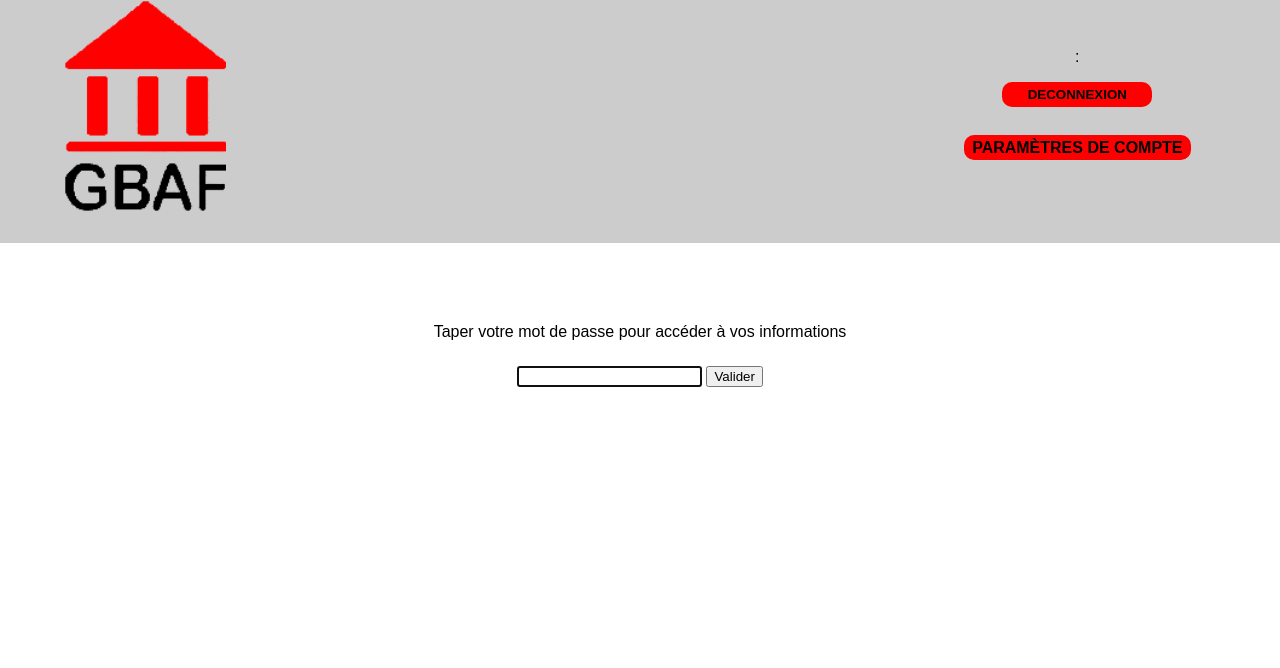
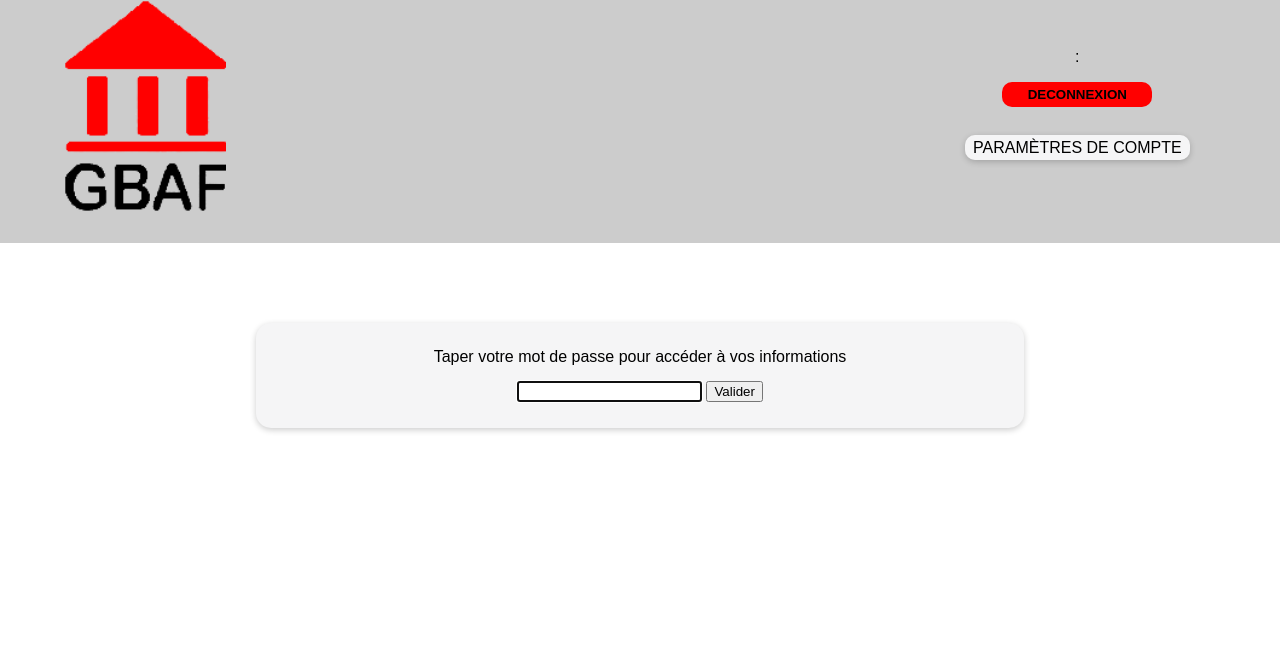
Before and after one commit to theo-m14/OC-ExtranetBancaire, a PHP site: page /oc-extranetbancaire/profilpage.php in a window 1280 px wide. Shown: the top 668 px of the page. Run offline with PHP 8.4, Linux system fonts and the light colour scheme; the visitor is signed in with stand-in values (Sample User, id 1); data that the repository does not hold is empty.

Commit message:
css ajustement bouton header et page de profil, prise en compte de la déconnexion sur la page de profil

```diff
--- a/profilpage.php
+++ b/profilpage.php
@@ -7,7 +7,12 @@ if (isset($_POST['logout']) && $_POST['logout'] == "true") {
 
 include("src/bdd/bddcall.php");
 $bdd = bddcall();
-$currentuser = log_user($bdd, $_SESSION['username']);
+if (isset($_SESSION['username'])) { //Vérification de l'utilisateur connecté
+    $currentuser = log_user($bdd, $_SESSION['username']);
+} else {
+    header('Location: http://localhost/oc-extranetbancaire/'); //renvoi sur index.php -> login
+    exit();
+}
 $modif = false;
 $pseudodispo = true;
 ?>
--- a/public/css/headercss.css
+++ b/public/css/headercss.css
@@ -23,15 +23,16 @@
   margin-bottom: 2rem;
 }
 .user_spec a {
-  background-color: #ff0000;
+  background-color: #f5f5f6;
   color: black;
   text-decoration: none;
   border-radius: 10px;
-  font-weight: bold;
+  font-weight: normal;
   width: 120px;
   height: 16px;
   padding: 1% 2% 1% 2%;
   text-transform: uppercase;
+  box-shadow: 0 2px 6px rgba(0, 0, 0, 0.2);
 }
 .button_logout {
   background-color: #ff0000;
--- a/public/css/style.css
+++ b/public/css/style.css
@@ -289,6 +289,13 @@ h2 {
   text-align: center;
   height: 60%;
   margin-top: 5rem;
+  margin-right: 20%;
+  margin-left: 20%;
+  background-color: #f5f5f6;
+  padding-top: 2%;
+  padding-bottom: 2%;
+  border-radius: 15px;
+  box-shadow: 0 2px 6px rgba(0, 0, 0, 0.2);
 }
 
 .verifpass input {
@@ -300,6 +307,11 @@ h2 {
   margin-left: auto;
   margin-right: auto;
   margin-top: 5%;
+  background-color: #f5f5f6;
+  padding-top: 2%;
+  padding-bottom: 2%;
+  border-radius: 15px;
+  box-shadow: 0 2px 6px rgba(0, 0, 0, 0.2);
 }
 
 .profil_nom_champ {
```
